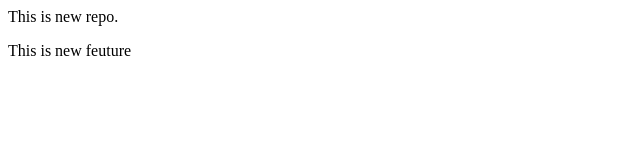
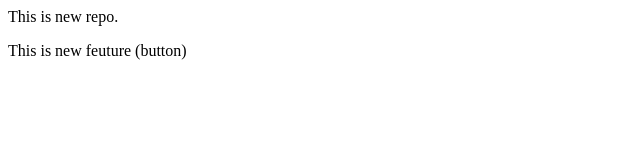
Before and after one commit to Vinodcj007/localrepo, a plain HTML site: page index.html in a window 1280 px wide. Shown: the full height of the page, 0-640 px from the left. Drawn offline with Linux system fonts and the light colour scheme.

```diff
--- a/index.html
+++ b/index.html
@@ -1,2 +1,2 @@
 <p>This is new repo.</p>
-<P>This is new feuture</P>
+<P>This is new feuture (button)</P>
```
